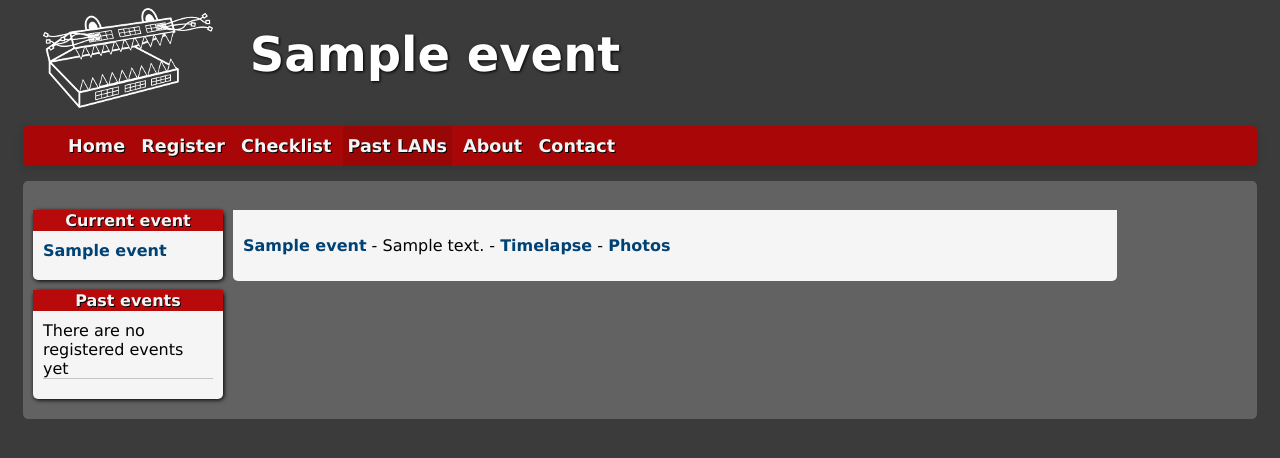
After one commit to XeryusTC/lanciesite, a Django app: a page that uses pubsite/templates/pubsite/base.html in a window 1280 px wide. The commit adds this page. Shown: the top 458 px of the page. Run offline with Django 3.2, Linux system fonts and the light colour scheme; tables that the repository leaves empty hold one stand-in row (values such as "Sample post").

Commit message:
Add a list overview for all the events

```diff
--- a/pubsite/templates/pubsite/base.html
+++ b/pubsite/templates/pubsite/base.html
@@ -14,6 +14,7 @@
 {% block navbar-home %}<li><a href="{% url 'pub:home' %}">Home</a></li>{% endblock navbar-home %}
 {% block navbar-register %}<li><a href="{% url 'pub:register' %}">Register</a></li>{% endblock navbar-register %}
 {% block navbar-checklist %}<li><a href="{% url 'pub:checklist' %}">Checklist</a></li>{% endblock navbar-checklist %}
+{% block navbar-event-list %}<li><a href="{% url 'pub:event_list' %}">Past LANs</a></li>{% endblock navbar-event-list %}
 {% block navbar-about %}<li><a href="{% url 'pub:about' %}">About</a></li>{% endblock navbar-about %}
 {% block navbar-contact %}<li><a href="{% url 'pub:contact' %}">Contact</a></li>{% endblock navbar-contact %}
 </ul>
--- a/pubsite/templates/pubsite/event.html
+++ b/pubsite/templates/pubsite/event.html
@@ -1,4 +1,6 @@
 {% extends 'pubsite/base.html' %}
+
+{% block navbar-event-list %}<li class="active"><a href="{% url 'pub:event_list' %}">Past LANs</a></li>{% endblock navbar-event-list %}
 
 {% block content %}
 <div class="messagebox">
--- /dev/null
+++ b/pubsite/templates/pubsite/event_list.html
@@ -0,0 +1,20 @@
+{% extends 'pubsite/base.html' %}
+
+{% block navbar-event-list %}<li class="active"><a href="{% url 'pub:event_list' %}">Past LANs</a></li>{% endblock navbar-event-list %}
+
+{% block content %}
+<div class="messagebox">
+    {% for event in event_list %}
+        <p>
+            <b><a href="{% url 'pub:event_detail' event.pk %}">{{ event.name }}</a></b>
+            - {{ event.description | truncatewords:10 }}
+            {% if event.timelapse %}
+                - <a href="{{ event.timelapse }}">Timelapse</a>
+            {% endif %}
+            {% if event.photo_book_id %}
+                - <a href="https://www.svcover.nl/fotoboek.php?book={{ event.photo_book_id }}">Photos</a>
+            {% endif %}
+        </p>
+    {% endfor %}
+</div>
+{% endblock content %}
--- a/pubsite/urls.py
+++ b/pubsite/urls.py
@@ -8,6 +8,7 @@ urlpatterns = patterns('views',
     url(r'^contact/$', views.ContactView.as_view(), name='contact'),
     url(r'^contact/thanks/$', views.ThanksView.as_view(), name='thanks'),
     url(r'^event/(?P<pk>\d+)/$', views.EventDetailView.as_view(), name='event_detail'),
+    url(r'^eventlist/$', views.EventListView.as_view(), name='event_list'),
     url(r'^price/(?P<friday>\d+)/(?P<saturday>\d+)/(?P<sunday>\d+)/(?P<transport>\d+)/(?P<member>\d+)/$', views.PriceJSONView.as_view(), name='price'),
     url(r'^register/$', views.RegisterView.as_view(), name='register'),
     url(r'^register/override/$', views.RegisterOverrideView.as_view(), name='register_override'),
--- a/pubsite/views.py
+++ b/pubsite/views.py
@@ -4,7 +4,7 @@ from django.forms.forms import NON_FIELD_ERRORS
 from django.http import HttpResponseRedirect, HttpResponse
 from django.shortcuts import render
 from django.utils.decorators import method_decorator
-from django.views.generic import TemplateView, FormView, DetailView
+from django.views.generic import TemplateView, FormView, DetailView, ListView
 from django.views.generic.base import ContextMixin
 import json, datetime, smtplib
 
@@ -110,6 +110,12 @@ class EventDetailView(EventTitleMixin, DetailView):
     template_name = "pubsite/event.html"
 
 
+class EventListView(EventTitleMixin, ListView):
+    model = Event
+    template_name = "pubsite/event_list.html"
+    context_object_name = "event_list"
+
+
 class JSONResponseMixin():
     """
     A mixin that can be used to render a JSON response. Taken from the Django docs:
```
